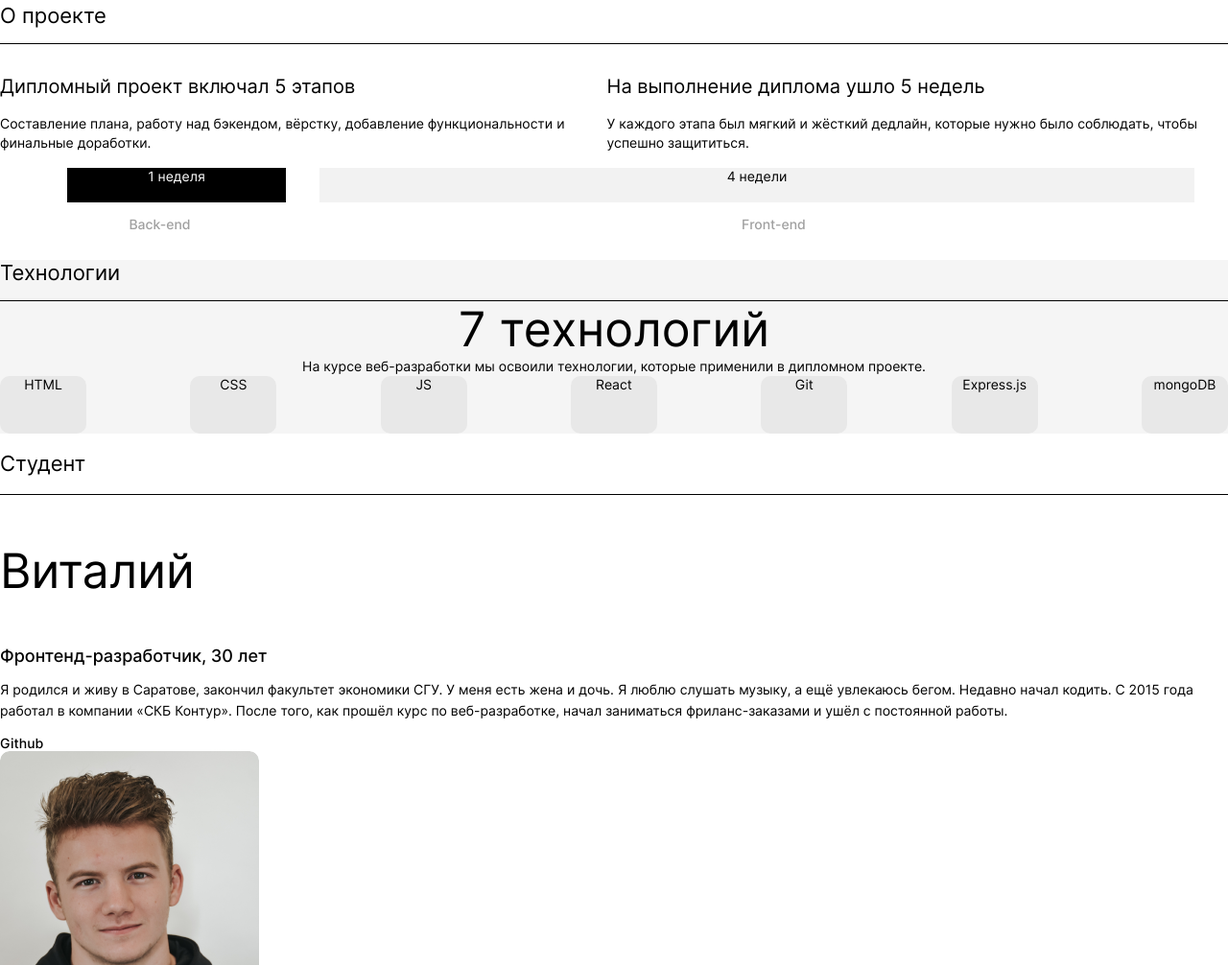
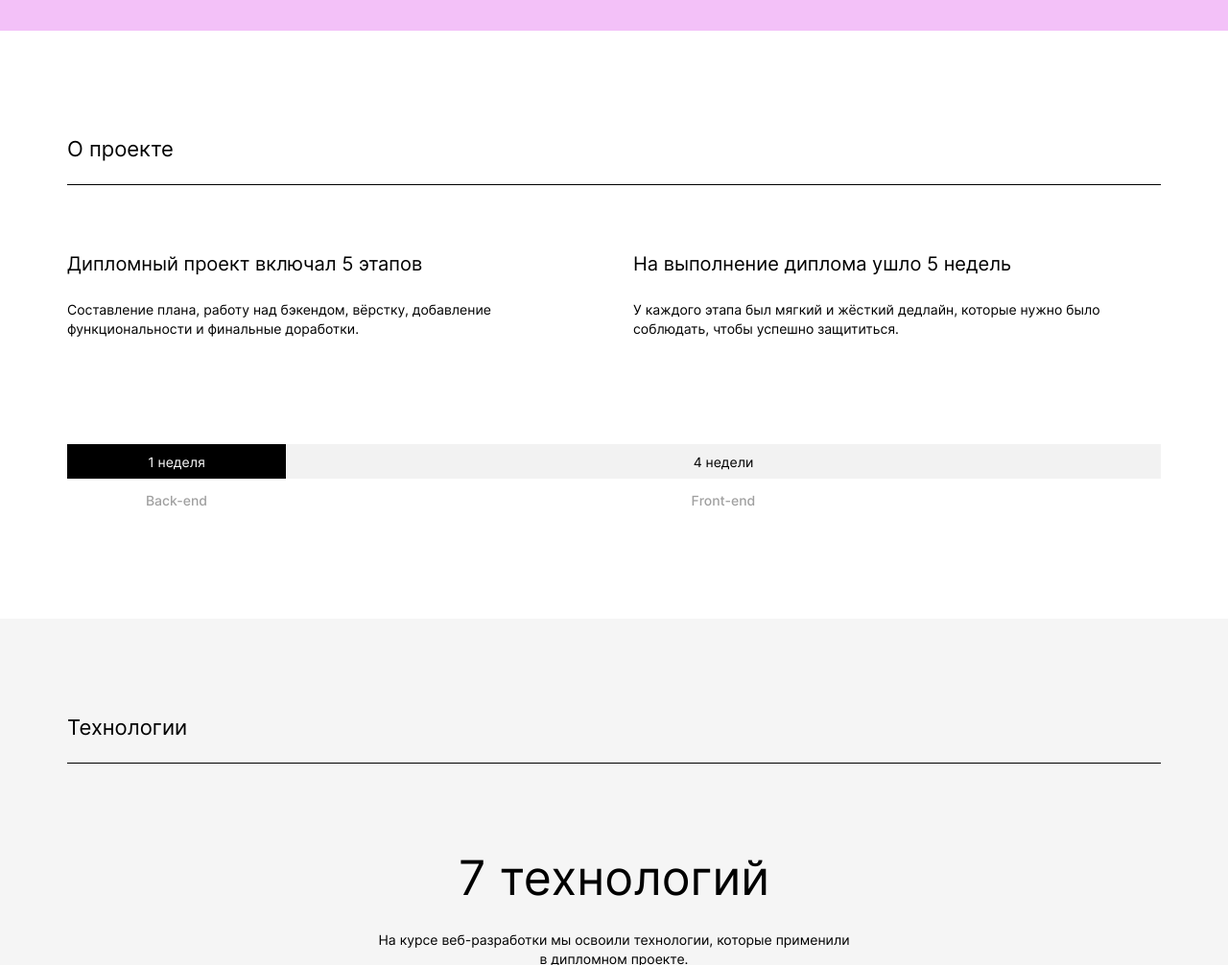
Before and after one commit to Felitset/movies-explorer-frontend, a React app in the folder my-app/: page / in a window 1280 px wide. Shown: the part 627-1633 px from the top of the page at 96% size. Built offline with nearby package versions, Linux system fonts and the light colour scheme.

Commit message:
position Main(without header)

```diff
--- a/my-app/src/components/Footer/Footer.css
+++ b/my-app/src/components/Footer/Footer.css
@@ -1,3 +1,7 @@
+.footer {
+    padding: 79px 70px 20px;
+}
+
 .footer_content_block {
     border-bottom: 1px solid #E8E8E8;
     display: flex;
@@ -13,6 +17,7 @@ line-height: 16px;
 text-align: center;
 
 color: #A0A0A0;
+margin: 0 0 20px;
 }
 
 .footer_block {
@@ -27,11 +32,13 @@ font-weight: 400;
 font-size: 13px;
 line-height: 16px;
 color: #000000;
+margin: 20px 0 0;
 }
 
 .footer_links {
     display: flex;
     align-items: center;
+    margin: 20px 0 0;
 }
 
 .footer_link {
--- a/my-app/src/components/Footer/Footer.js
+++ b/my-app/src/components/Footer/Footer.js
@@ -3,7 +3,7 @@ import './Footer.css';
 
 function Footer() {
 return (
-<>
+<div className='footer'>
 <div className='footer_content_block'>
     <p className='footer_content'>Учебный проект Яндекс.Практикум х BeatFilm.</p>
 </div>
@@ -14,7 +14,7 @@ return (
         <a href='https://github.com/' className='footer_link'>Github</a>
     </div>
 </div>
-</>
+</div>
 )
 }
 
--- a/my-app/src/components/Login/Login.css
+++ b/my-app/src/components/Login/Login.css
@@ -1,6 +1,5 @@
 .login {
     background: #FFFFFF;
-    /* height: 100%; */
     display: flex;
     flex-direction: column;
     margin: 0 auto;
@@ -10,7 +9,6 @@
     display: flex;
     flex-direction: column;
     min-width: 396px;
-    /* align-items: flex-start; */
     margin: 70px auto 0;
 }
 
@@ -19,7 +17,6 @@
     font-weight: 500;
     font-size: 24px;
     line-height: 29px;
-    /* min-width: 396px; */
     height: 29px;
     margin: 40px 0;
     padding: 0;
--- a/my-app/src/components/Main/AboutMe/AboutMe.css
+++ b/my-app/src/components/Main/AboutMe/AboutMe.css
@@ -1,5 +1,7 @@
 .aboutme {
     background-color: #FFFFFF;
+    padding: 110px 70px 106px;
+    position: relative;
 }
 
 .aboutme_title_block {
@@ -13,6 +15,7 @@
     font-weight: 400;
     font-size: 22px;
     line-height: 27px;
+    margin: 0 0 23px;
 }
 
 .aboutme_content {
@@ -28,6 +31,7 @@ font-size: 50px;
 line-height: 58px;
 
 color: #000000;
+margin: 66px 0 18px;
 }
 
 .aboutme_content_subtitle {
@@ -39,7 +43,7 @@ line-height: 20px;
 
 color: #000000;
 padding: 0;
-margin: 0;
+margin: 0 0 26px;
 }
 
 .aboutme_content_text {
@@ -50,6 +54,8 @@ font-size: 14px;
 line-height: 22px;
 
 color: #000000;
+max-width: 590px;
+margin: 0 0 99px;
 }
 
 .github_link {
@@ -60,10 +66,15 @@ font-size: 14px;
 line-height: 17px;
 text-decoration: none;
 color: #000000;
+width: 46px;
+margin: 0 0 101px;
 }
 
 .aboutme_photo {
     border-radius: 10px;
     width: 270px;
     height: 327px;
+    position: absolute;
+    right: 70px;
+    top: 227px;
 }
--- a/my-app/src/components/Main/AboutProject/AboutProject.css
+++ b/my-app/src/components/Main/AboutProject/AboutProject.css
@@ -1,5 +1,6 @@
 .about_project {
     background-color: #FFFFFF;
+    padding: 110px 70px;
 }
 
 .about_project_title-block {
@@ -8,36 +9,50 @@
 
 .about_project_title {
     color: #000000;
-    font-family: 'Inter';
+    font-family: 'Inter', sans-serif;
     font-style: normal;
     font-weight: 400;
     font-size: 22px;
     line-height: 27px;
+    margin: 0 0 23px 0;
 }
 
 .about_project_content {
     display: flex;
-
+    padding: 70px 0 110px;
+    justify-content: space-between;
 }
 
 .content {
     padding: 0;
     display: flex;
     list-style-type: none;
-
+margin: 0;
 }
 
+.content-item {
+    max-width: 550px;
+    margin-right: 40px;
+}
+
+.content-item:last-child {
+    margin-right: 0;
+}
+
+
+
 .subtitle {
-    font-family: 'Inter';
+    font-family: 'Inter', sans-serif;
     font-style: normal;
     font-weight: 400;
     font-size: 20px;
     line-height: 24px;
     color: #000000;
+    margin: 0 0 26px;
 }
 
 .subititle_discription {
-    font-family: 'Inter';
+    font-family: 'Inter', sans-serif;
     font-style: normal;
     font-weight: 400;
     font-size: 14px;
@@ -49,8 +64,8 @@
 
 .duration_scale {
     display: grid;
-    grid-column: 228px 912px;
-    grid-row: 36px 36px;
+    grid-template-columns: 20% 80%;
+    grid-template-rows: 36px 36px;
     padding: 0;
 }
 
@@ -63,32 +78,34 @@
     font-size: 14px;
     line-height: 17px;
     text-align: center;
-    height: 36px;
-    width: 228px;
     grid-row: 1;
     grid-column: 1;
-margin: 0 0 0 70px;
+margin: 0;
+display: flex;
+align-items: center;
+justify-content: center;
 }
 
 .frontend_duration {
     background-color: #F2F2F2;
     color: #000000;
-    font-family: 'Inter';
+    font-family: 'Inter', sans-serif;
     font-style: normal;
     font-weight: 400;
     font-size: 14px;
     line-height: 17px;
     text-align: center;
-    height: 36px;
-    width: 912px;
     grid-row: 1;
     grid-column: 2;
     margin: 0;
+    display: flex;
+    align-items: center;
+    justify-content: center;
 }
 
 .backend_text {
     color: #A0A0A0;
-    font-family: 'Inter';
+    font-family: 'Inter', sans-serif;
     font-style: normal;
     font-weight: 500;
     font-size: 14px;
@@ -97,11 +114,12 @@ margin: 0 0 0 70px;
     text-align: center;
     grid-row: 2;
     grid-column: 1;
+    margin-bottom: 0;
 }
 
 .frontend_text {
     color: #A0A0A0;
-    font-family: 'Inter';
+    font-family: 'Inter', sans-serif;
     font-style: normal;
     font-weight: 500;
     font-size: 14px;
@@ -110,4 +128,5 @@ margin: 0 0 0 70px;
     text-align: center;
     grid-row: 2;
     grid-column: 2;
+    margin-bottom: 0;
 }
--- a/my-app/src/components/Main/Portfolio/Portfolio.css
+++ b/my-app/src/components/Main/Portfolio/Portfolio.css
@@ -5,12 +5,18 @@
     font-size: 18px;
     line-height: 20px;
     color: #A0A0A0;
+    margin: 0 0 30px;
 }
 
 .portfolio_block {
     border-bottom: 1px solid #E8E8E8;
     display: flex;
     justify-content: space-between;
+    align-items: center;
+}
+
+.portfolio_block:last-child {
+    border-bottom: none;
 }
 
 .portfolio_block_title {
@@ -21,6 +27,7 @@ font-size: 30px;
 line-height: 50px;
 
 color: #000000;
+margin: 20px 0 19px;
 }
 
 .forward_btn {
--- a/my-app/src/components/Main/Promo/Promo.css
+++ b/my-app/src/components/Main/Promo/Promo.css
@@ -1,5 +1,7 @@
 .promo {
     background-color: #F3C1F8;
+    padding: 75px 70px;
+    position: relative;
 }
 
 .promo_title {
@@ -9,6 +11,8 @@
     font-size: 50px;
     line-height: 58px;
     color: #000000;
+    max-width: 640px;
+    margin: 0;
 }
 
 .promo_subtitle {
@@ -19,6 +23,8 @@
     line-height: 16px;
     color: #000000;
     opacity: 0.5;
+    max-width: 310px;
+    margin: 36px 0 156px;
 }
 
 .promo_btn {
@@ -33,4 +39,16 @@
     opacity: 0.6;
     border: 1px solid #000000;
     border-radius: 3px;
+    justify-content: center;
+    width: 129px;
+    height: 36px;
+    margin: 0;
+    padding: 0;
 }
+
+.promo_logo {
+    position: absolute;
+    top: 75.28px;
+    right: 70px;
+    width: 310px;
+}
--- a/my-app/src/components/Main/Techs/Techs.css
+++ b/my-app/src/components/Main/Techs/Techs.css
@@ -1,6 +1,6 @@
 .techs {
     background-color: #F5F5F5;
-    ;
+padding: 100px 70px;
 }
 
 .techs_title-block {
@@ -9,11 +9,12 @@
 
 .techs_title {
     color: #000000;
-    font-family: 'Inter';
+    font-family: 'Inter', sans-serif;
     font-style: normal;
     font-weight: 400;
     font-size: 22px;
     line-height: 27px;
+    margin: 0 0 23px;
 }
 
 .techs_content {
@@ -24,7 +25,7 @@
 
 .content_title {
     color: #000000;
-    font-family: 'Inter';
+    font-family: 'Inter', sans-serif;
     font-style: normal;
     font-weight: 400;
     font-size: 50px;
@@ -32,25 +33,26 @@
 
     text-align: center;
     padding: 0;
-    margin: 0;
+    margin: 90px 0 26px;
 }
 
 .content_discription {
     color: #000000;
-    font-family: 'Inter';
+    font-family: 'Inter', sans-serif;
     font-style: normal;
     font-weight: 400;
     font-size: 14px;
     line-height: 20px;
-
     text-align: center;
     padding: 0;
-    margin: 0;
+    margin: 0 0 100px;
+    max-width: 500px;
 }
 
 .techs_blocks {
     display: flex;
     justify-content: space-between;
+    padding: 0 225px;
 }
 
 .tech_block {
@@ -66,4 +68,7 @@
     line-height: 17px;
 
     text-align: center;
+    display: flex;
+    align-items: center;
+    justify-content: center;
 }
--- a/my-app/src/components/Register/Register.css
+++ b/my-app/src/components/Register/Register.css
@@ -1,31 +1,22 @@
 .register {
     background: #FFFFFF;
-    /* height: 100%; */
     display: flex;
     flex-direction: column;
     margin: 0 auto;
+    font-family: 'Inter', sans-serif;
 }
 
 .title {
     display: flex;
     flex-direction: column;
     min-width: 396px;
-    /* justify-content: flex-start; */
     margin: 70px auto 0;
 }
 
-/* .header__logo {
-    width: 38px;
-    height: 38px;
-    margin-top: 70px;
-} */
-
 .register__title {
-    font-family: 'Inter', sans-serif;
     font-weight: 500;
     font-size: 24px;
     line-height: 29px;
-    /* width: 396px; */
     height: 29px;
     margin: 40px 0;
     padding: 0;
```
